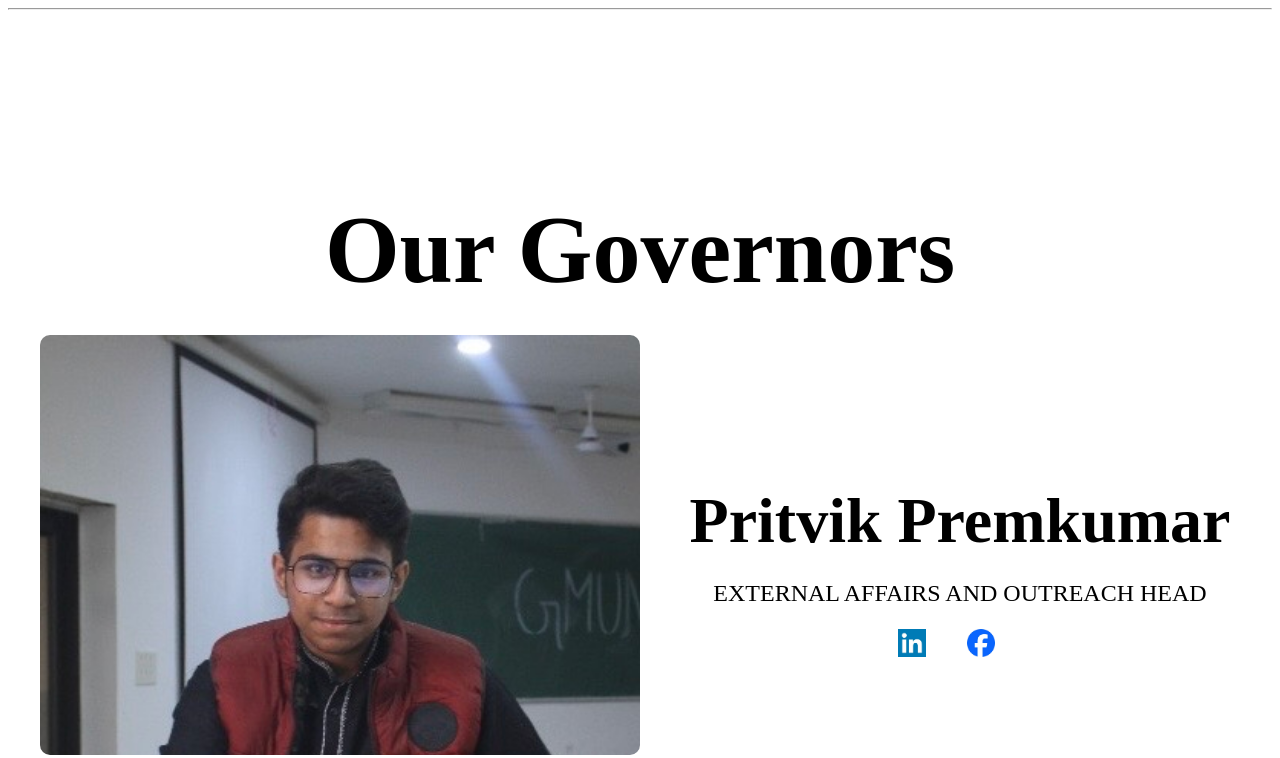
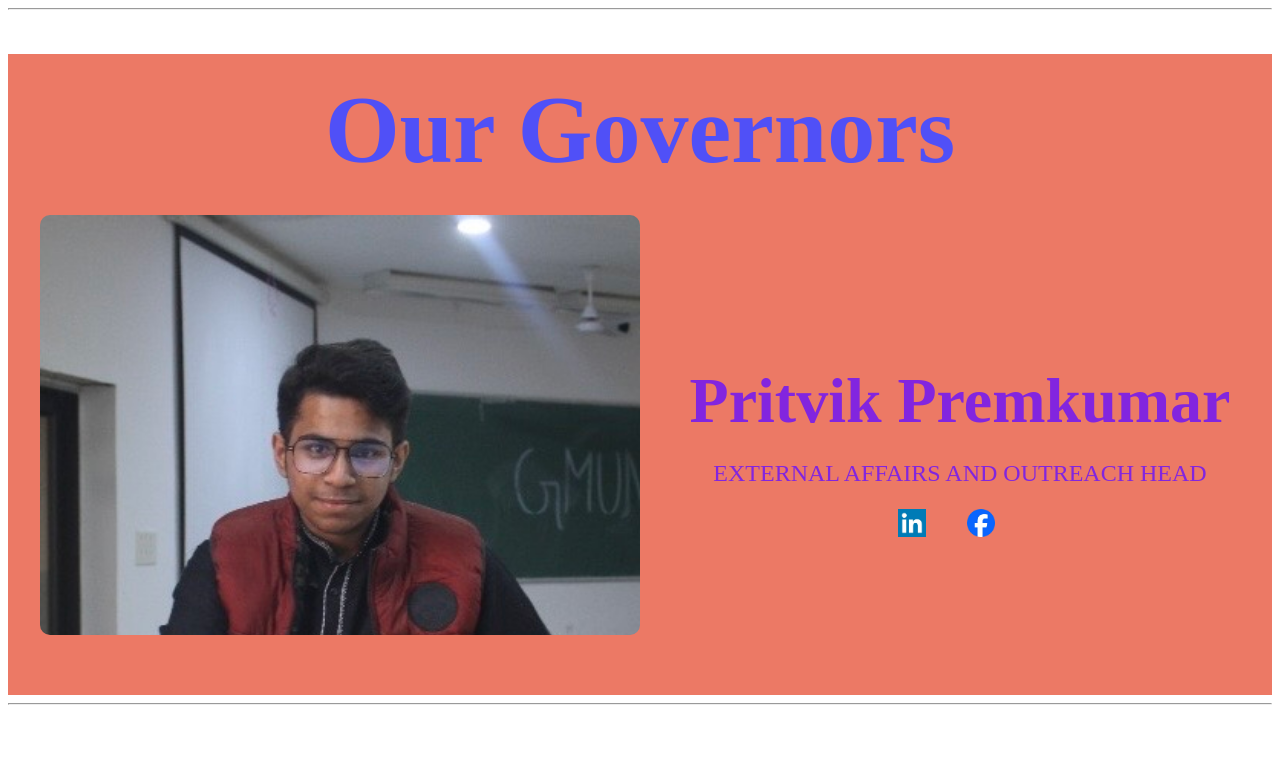
Before and after one commit to Kanishkk-Kingwani/Hackathon-Project-HTML-CSS, a plain HTML site: page index.html in a window 1280 px wide. Shown: the part 870-1628 px from the top of the page. Drawn offline with Linux system fonts and the light colour scheme.

Commit message:
Minor Change to GOV Section

```diff
--- a/index.html
+++ b/index.html
@@ -154,6 +154,8 @@
   </div>
 </section>
 
+<hr>
+<br>
 
     <div class="main"  id="contact">
         <h3 id="heading">Contact Us:</h3>
--- a/styles/governors.css
+++ b/styles/governors.css
@@ -1,11 +1,15 @@
 .governors-section {
-  padding: 60px 0;
+  padding: 20px 0 60px;
   text-align: center;
+  background-color: hsl(9, 78%, 66%);
 }
 .governors-section h1{
     font-size: 6rem;
     margin-bottom: 40px;
+    margin-top: 0;
+    color: hsl(240, 91%, 64%);
 }
+
 .gov-slideshow {
   width: 1200px;
   margin: auto;
@@ -32,6 +36,7 @@
   width: 50%;
   padding-left: 40px;
   text-align: center;
+  color: #8225df;
 }
 .gov-info h2 {
   margin-bottom: 16px;
```
Also changed, not shown: assets/CQ.jpg (added).
